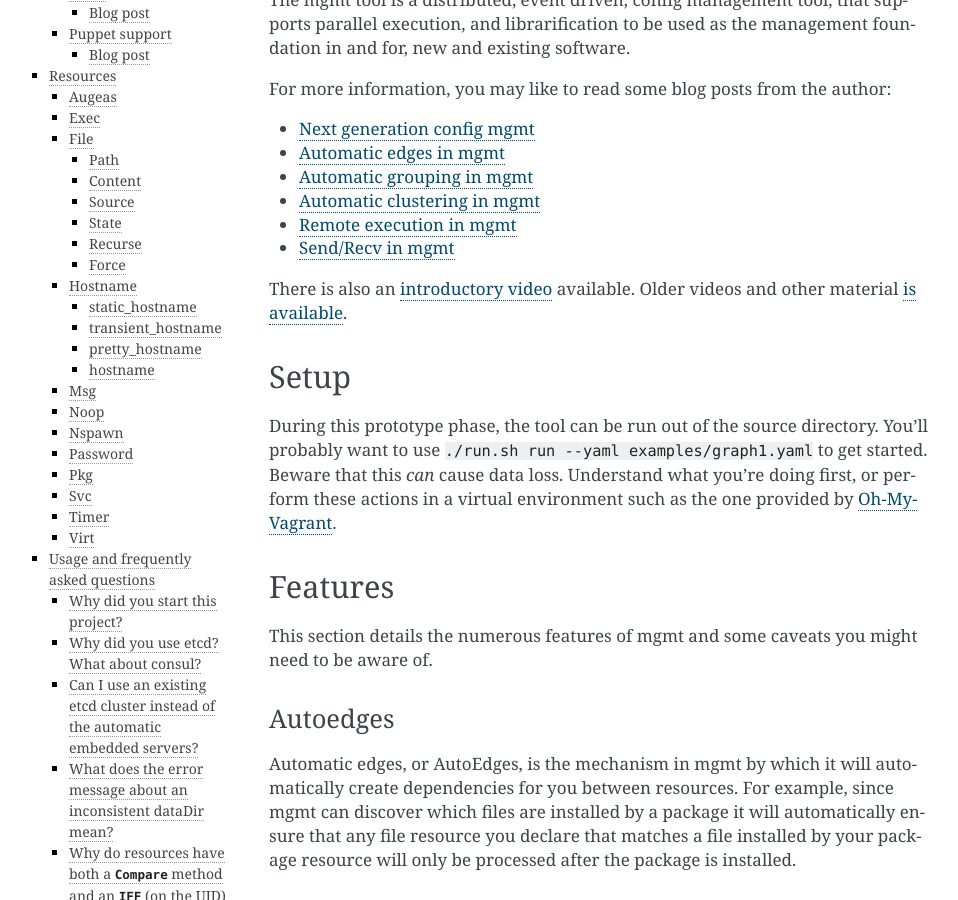
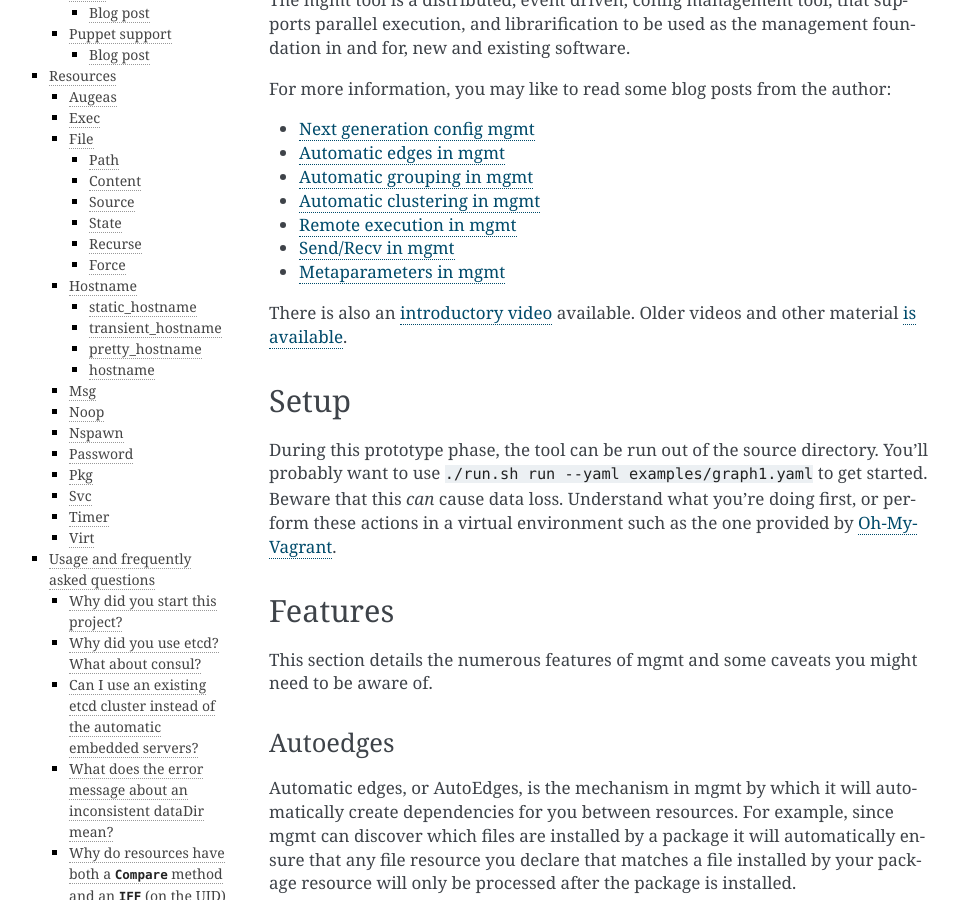
Before and after one commit to purpleidea/mgmt, a Sphinx documentation site: the page built from docs/documentation.md, in a window 1280 px wide and 900 px high, scrolled down 407 px. Shown: the whole window, without its empty margins (151-1109 px from the left). Built offline with Sphinx 7.4.7, drawn with Linux system fonts in a browser that asks for light colours.

Commit message:
readme: Add new blog post about metaparameters
This also documents the recent semaphore work.

```diff
--- a/docs/documentation.md
+++ b/docs/documentation.md
@@ -24,6 +24,7 @@ For more information, you may like to read some blog posts from the author:
 * [Automatic clustering in mgmt](https://ttboj.wordpress.com/2016/06/20/automatic-clustering-in-mgmt/)
 * [Remote execution in mgmt](https://ttboj.wordpress.com/2016/10/07/remote-execution-in-mgmt/)
 * [Send/Recv in mgmt](https://ttboj.wordpress.com/2016/12/07/sendrecv-in-mgmt/)
+* [Metaparameters in mgmt](https://ttboj.wordpress.com/2017/03/01/metaparameters-in-mgmt/)
 
 There is also an [introductory video](http://meetings-archive.debian.net/pub/debian-meetings/2016/debconf16/Next_Generation_Config_Mgmt.webm) available.
 Older videos and other material [is available](https://github.com/purpleidea/mgmt/#on-the-web).
```
Also changed, not shown: README.md (+1 -0 lines).
